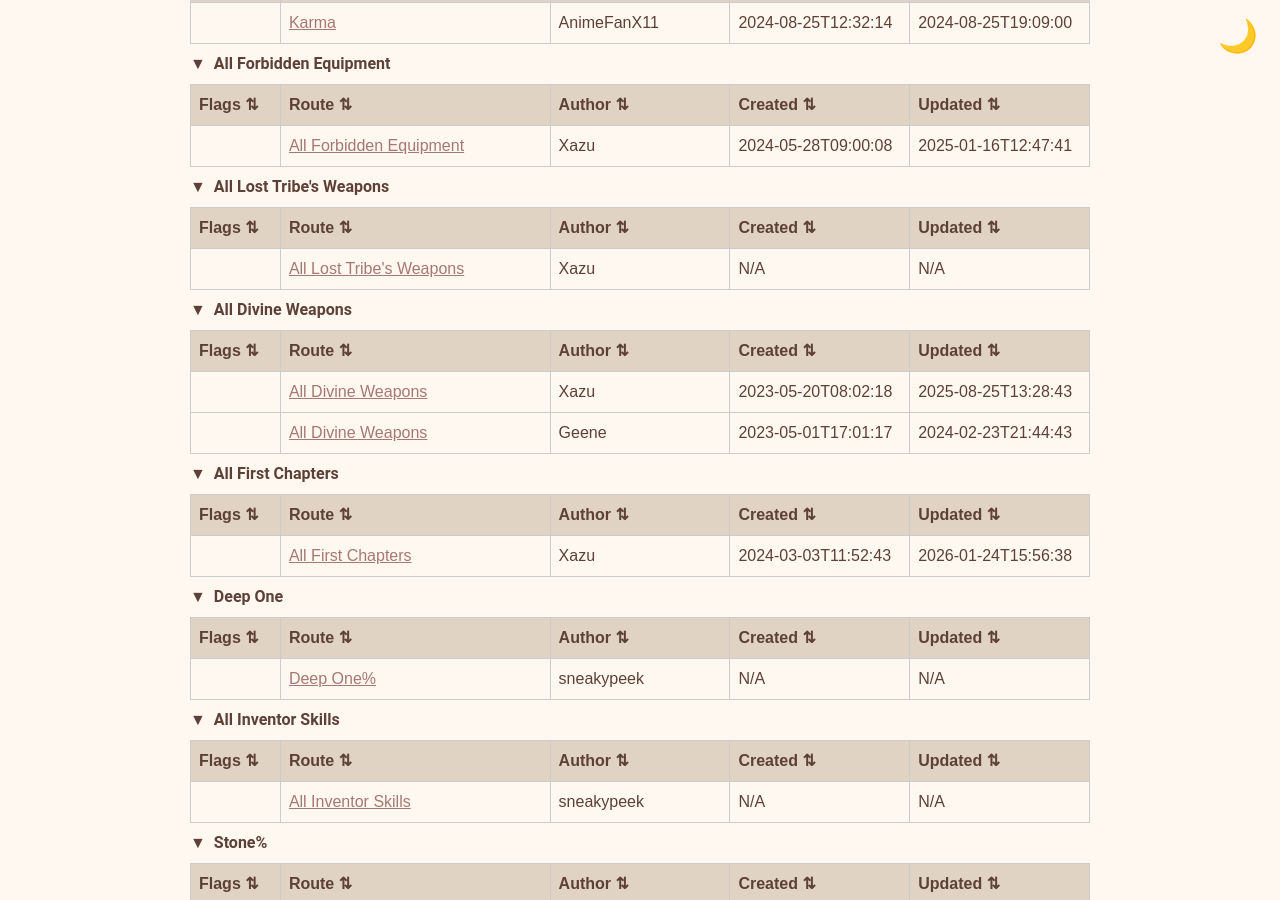
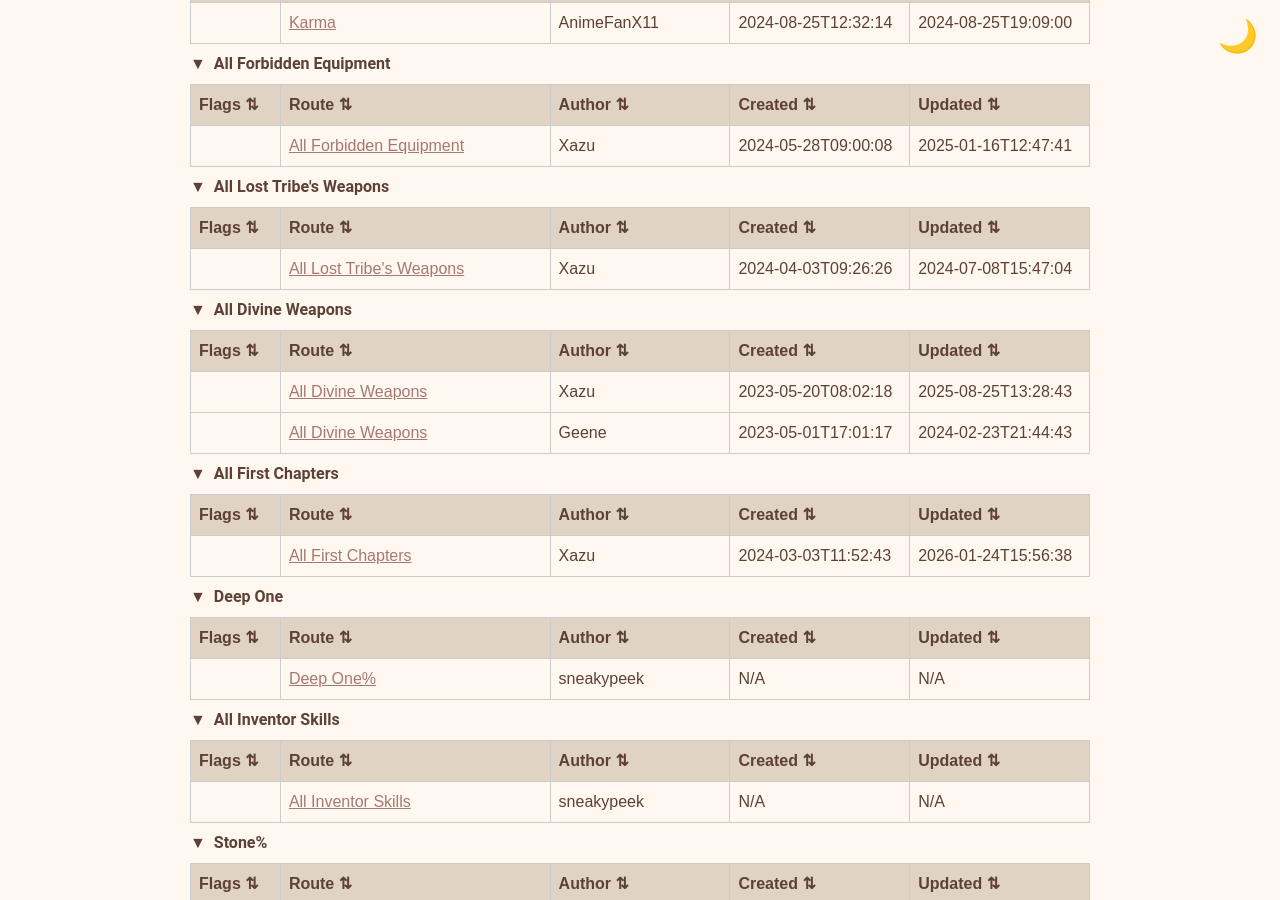
Before and after one commit to yetanotherf0rked/octopath2-stuff, a Jekyll site: the page built from index.html, in a window 1280 px wide and 900 px high, scrolled down 5290 px. Built offline with Jekyll 4.4.1, drawn with Linux system fonts in a browser that asks for light colours.

Commit message:
Update _data/routes-with-timestamps.json with latest timestamps

```diff
--- a/_data/routes-with-timestamps.json
+++ b/_data/routes-with-timestamps.json
@@ -573,9 +573,9 @@
           "Title": "All Lost Tribe's Weapons",
           "author": "Xazu",
           "link": "https://docs.google.com/spreadsheets/d/1rzYiRlgNbjIyMHQTEtzEK15ZiSvFiJlYTd39mOC-DIU/edit?usp=sharing",
-          "created": null,
-          "updated": null,
-          "certainty": "low"
+          "created": "2024-04-03T09:26:26",
+          "updated": "2024-07-08T15:47:04",
+          "certainty": "high"
         }
       ],
       "All Divine Weapons": [
```
